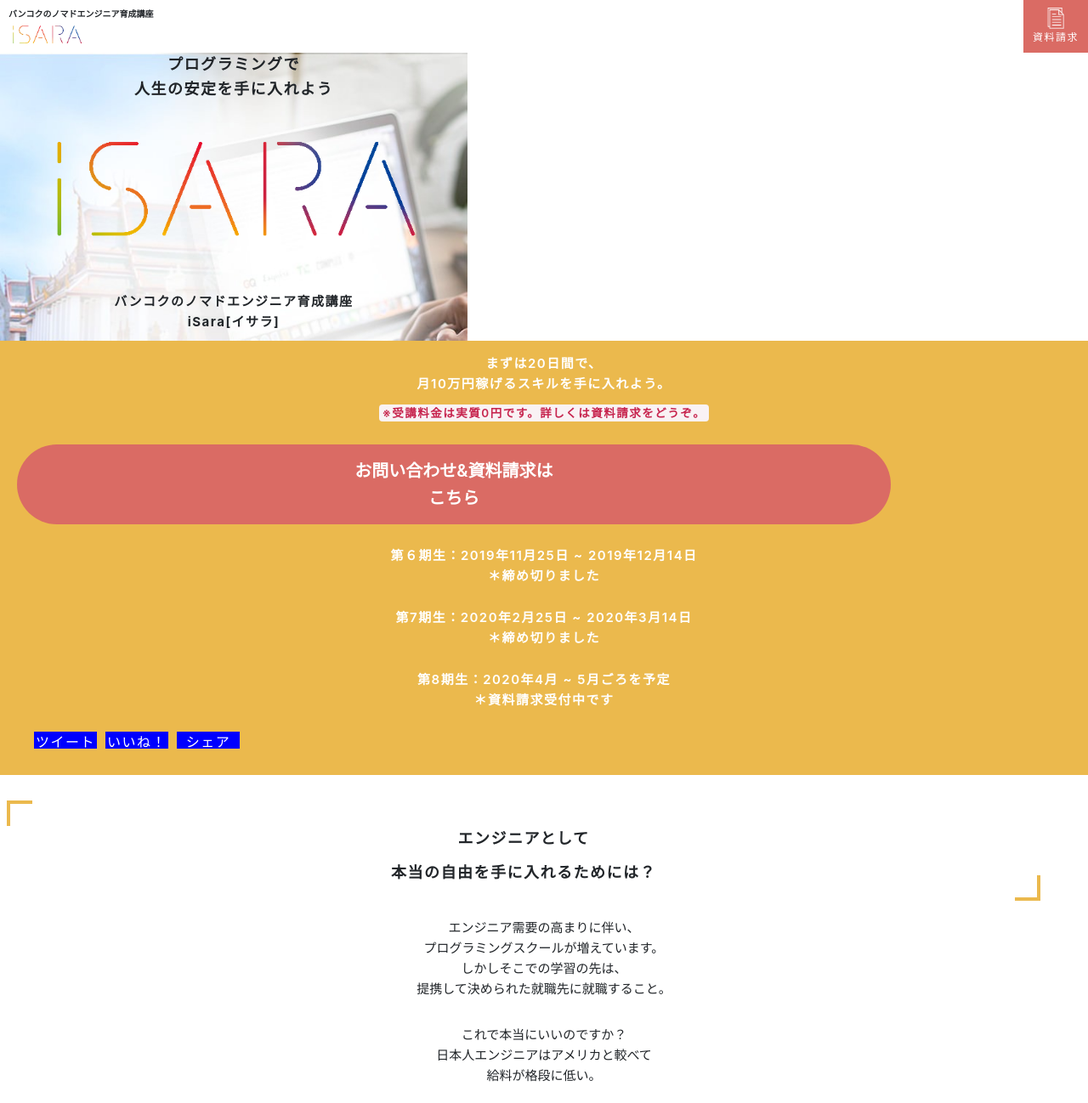
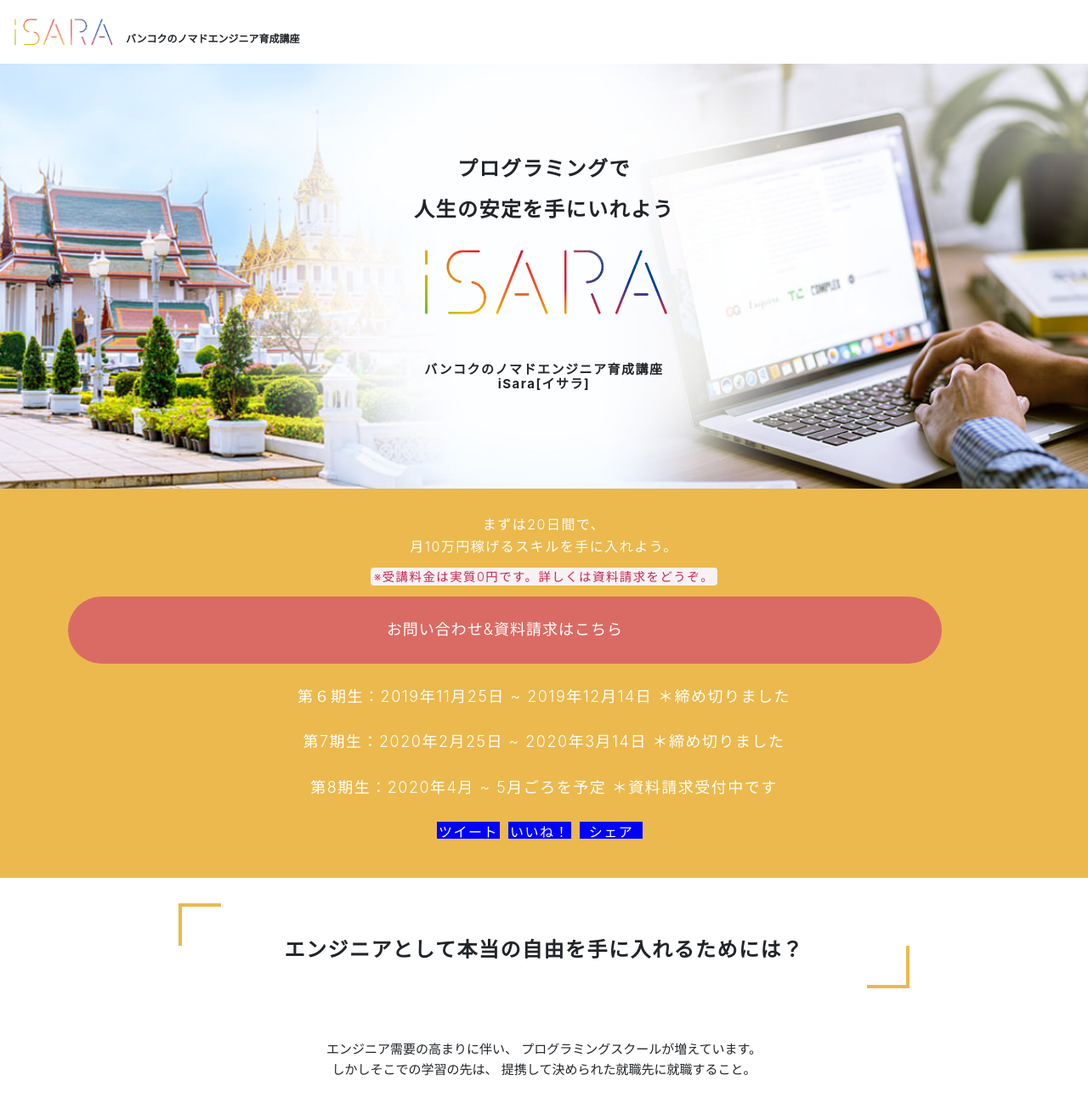
Before and after one commit to Tanaka-Kizuki/isara, a plain HTML site: page index.html in a window 1280 px wide. Shown: the top 1298 px of the page at 85% size. Drawn offline with Linux system fonts and the light colour scheme.

Commit message:
responsived 3 contnets

```diff
--- a/index.html
+++ b/index.html
@@ -10,11 +10,11 @@
 <body>
   <header class="header">
     <div class="header__inner">
+      <div class="header__logo">
+        <img src="images/isaralogo.png" alt="" srcset="">
+      </div>
       <div class="header__title">
         <p>バンコクのノマドエンジニア育成講座</p>
-      </div>
-      <div class="header__logo">
-        <img src="images/isaralogo.png" alt="" srcset="">
       </div>
       <div class="header__contact">
         <img src="images/form.png" alt="iSara" srcset="">
@@ -25,12 +25,14 @@
   <main>
     <div class="top">
       <div class="top__inner">
-        <div class="top__text">
-          <p>プログラミングで</p>
-          <p>人生の安定を手に入れよう</p>
+        <div class="top__container">
+          <div class="top__text">
+            <p>プログラミングで</p>
+            <p>人生の安定を手にいれよう</p>
+          </div>
+          <img class="top__image" src="images/isaralogolarge.png" alt="iSaraロゴ">
+          <h1>バンコクのノマドエンジニア育成講座<br>iSara[イサラ]</h1>
         </div>
-        <img class="top__image" src="images/isaralogolarge.png" alt="iSaraロゴ">
-        <h1>バンコクのノマドエンジニア育成講座<br>iSara[イサラ]</h1>
       </div>
     </div>
     <div class="conversion">
@@ -41,15 +43,15 @@
           <p><span>※受講料金は実質0円です。詳しくは資料請求をどうぞ。</span></p>
         </div>
         <div class="conversion__link">
-          <a href="#">お問い合わせ&資料請求は<br>こちら</a>
+          <a href="#">お問い合わせ&資料請求は<span>こちら</span></a>
         </div>
         <div class="conversion__schedule">
           <p>第６期生：2019年11月25日 ~ 2019年12月14日
-          <br>＊締め切りました</p>
+          <span>＊締め切りました</span></p>
           <p>第7期生：2020年2月25日 ~ 2020年3月14日
-            <br>＊締め切りました</p>
+          <span>＊締め切りました</span></p>
           <p>第8期生：2020年4月 ~ 5月ごろを予定
-            <br>＊資料請求受付中です</p>
+          <span>＊資料請求受付中です</span></p>
         </div>
         <div class="conversion__contact">
           <ul>
@@ -62,21 +64,21 @@
     </div>
     <div class="introduction">
       <div class="introduction__headding">
-        <h2 class="introduction__title">エンジニアとして<br>本当の自由を手に入れるためには？</h2>
+        <h2 class="introduction__title">エンジニアとして<span>本当の自由を手に入れるためには？</span></h2>
       </div>
       <div class="introduction__content">
         <p>エンジニア需要の高まりに伴い、
-          <br>プログラミングスクールが増えています。
+          <br class="para">プログラミングスクールが増えています。
           <br>しかしそこでの学習の先は、
-          <br>提携して決められた就職先に就職すること。</p>
+          <br class="para">提携して決められた就職先に就職すること。</p>
         <p>これで本当にいいのですか？
           <br>日本人エンジニアはアメリカと較べて
-          <br>給料が格段に低い。</p>
+          <br class="para">給料が格段に低い。</p>
         <p>その理由がここにあり、
-          <br>エンジニアは自分の給料を
-          <br>コントロールすべきなのです。</p>
+          <br class="para">エンジニアは自分の給料を
+          <br class="para">コントロールすべきなのです。</p>
         <p>スキルを身につけたエンジニアは、
-          <br>人生をコントロールすることでより自由に。
+          <br class="para">人生をコントロールすることでより自由に。
           <br>そこで必要なのが <span>「稼ぐ力」</span>です。</p>
       </div>
     </div>
--- /dev/null
+++ b/style/breakpoints/_768px.scss
@@ -0,0 +1,114 @@
+.header {
+  &__inner {
+    height: 75px;
+    display: flex;
+    align-items: center;
+    padding: 0 10px;
+  }
+  &__title {
+    position: relative;
+    bottom: -10px;
+    font-size: 12px;
+
+    & p {
+      margin-bottom: 0;
+    }
+  }
+  &__logo {
+    position: relative;
+    top: 0px;
+    left: 0px;
+    & img {
+      width: 128px;
+    }
+  }
+  &__contact {
+    display: none;
+  }
+}
+
+.top {
+  padding-top: 75px;
+  &__inner {
+    height: 500px;
+    background-image: url(../../images/main.jpg);
+  }
+  &__text {
+    & p {
+      font-size: 24px;
+      margin-bottom: 10px;
+    }
+  }
+  &__image {
+    margin-top: 0;
+    margin-bottom: 20px;
+  }
+}
+
+.conversion {
+  &__inner {
+    padding: 30px 0;
+  }
+  &__text {
+    font-size: 16px;
+    font-weight: 300;;
+  }
+  &__link {
+    max-width: 1028px;
+    padding: 25px 50px;
+    margin :10px 80px;
+    & a {
+      color: #fff;
+      font-size: 18px;
+      letter-spacing: 1px;
+      font-weight: 300;
+      & span {
+        display: inline;
+      }
+    }
+  }
+  &__schedule {
+    & p {
+      margin: 25px 0;
+      font-size: 18px;
+      font-weight: 300;
+      & span {
+        display: inline;
+      }
+    }
+  }
+}
+
+.introduction {
+  &__headding {
+    padding: 15px 0;
+    position: relative;
+    width: 860px;
+    margin-bottom: 20px;
+    & span {
+      display: inline;
+    }
+  }
+  &__title {
+    font-size: 24px;
+    margin-bottom: 10px;
+    &::before {
+      content:"";
+      width:50px;
+      height: 50px;
+    }
+    &::after {
+      content:"";
+      width: 50px;
+      height: 50px;
+    }
+  }
+  &__content {
+    padding: 40px 0;
+    & p {
+      & .para {
+        display: none;
+      }
+    }
+  }
+}
--- a/style/breakpoints/_base.scss
+++ b/style/breakpoints/_base.scss
@@ -51,16 +51,23 @@
 }
 
 .top {
-  display: table;
   padding-top: 62px;
+  width: 100%;
   &__inner {
     background-image: url(../../images/top-image.jpg);
+    background-position: center;
     background-size: cover;
-    height: 312px;
     padding: 0 15px;
     text-align: center;
+    width: 100%;
+    display: table;
+    height: 312px;
+  }
+  &__container {
+    width: 100%;
     display: table-cell;
     vertical-align: middle;
+    margin: 0 auto;
   }
   &__text {
     & p {
@@ -71,12 +78,13 @@
   }
 
   &__image {
-    max-width: 480px;
+    max-width: 317px;
     width: 90%;
     margin: 20px;
   }
 
   & h1 {
+    line-height: 1.1;
     font-size: 15px;
     margin-top: 20px;
     margin-bottom: 10px;
@@ -111,9 +119,12 @@
     margin-top: 25px;
     & a {
       color: #fff;
-      font-size: 20px;
+      font-size: 16px;
       letter-spacing: 0;
       font-weight: 600;
+      & span {
+        display: block;
+      }
     }
   }
   &__schedule {
@@ -122,11 +133,17 @@
       margin: 25px 0;
       font-size: 15px;
       font-weight: 600;
+      & span {
+        display: block;
+      }
     }
   }
   &__contact {
+    width: 100%;
     & ul {
       display: flex;
+      justify-content: center;
+      padding: 0;
       & li {
         display: block;
         width: 74px;
@@ -148,11 +165,14 @@
   background-repeat: no-repeat;
   background-size: contain;
   &__headding {
-    margin: 0 8px;
+    margin: 0 auto;
     padding: 5px 20px;
     position: relative;
     width: 95%;
     margin-bottom: 20px;
+    & span {
+      display: block;
+    }
   }
   &__title {
     text-align: center;
--- a/style/style.scss
+++ b/style/style.scss
@@ -1,18 +1,7 @@
 @import 'breakpoints/base';
 
 
-@media (min-width:480px) {
-  @import 'breakpoints/480px';
+
+@media (min-width:768px) {
+  @import 'breakpoints/768px';
 }
-
-@media (min-width:600px) {
-  @import 'breakpoints/600px';
-}
-
-@media (min-width:960px) {
-  @import 'breakpoints/960px';
-}
-
-@media (min-width:1280px) {
-  @import 'breakpoints/1280px';
-}
```
Also changed, not shown: images/main.jpg (added), style/breakpoints/_1280px.scss (deleted), style/breakpoints/_480px.scss (deleted), style/breakpoints/_600px.scss (deleted), style/breakpoints/_960px.scss (deleted), style/style.css, 3 other files.
